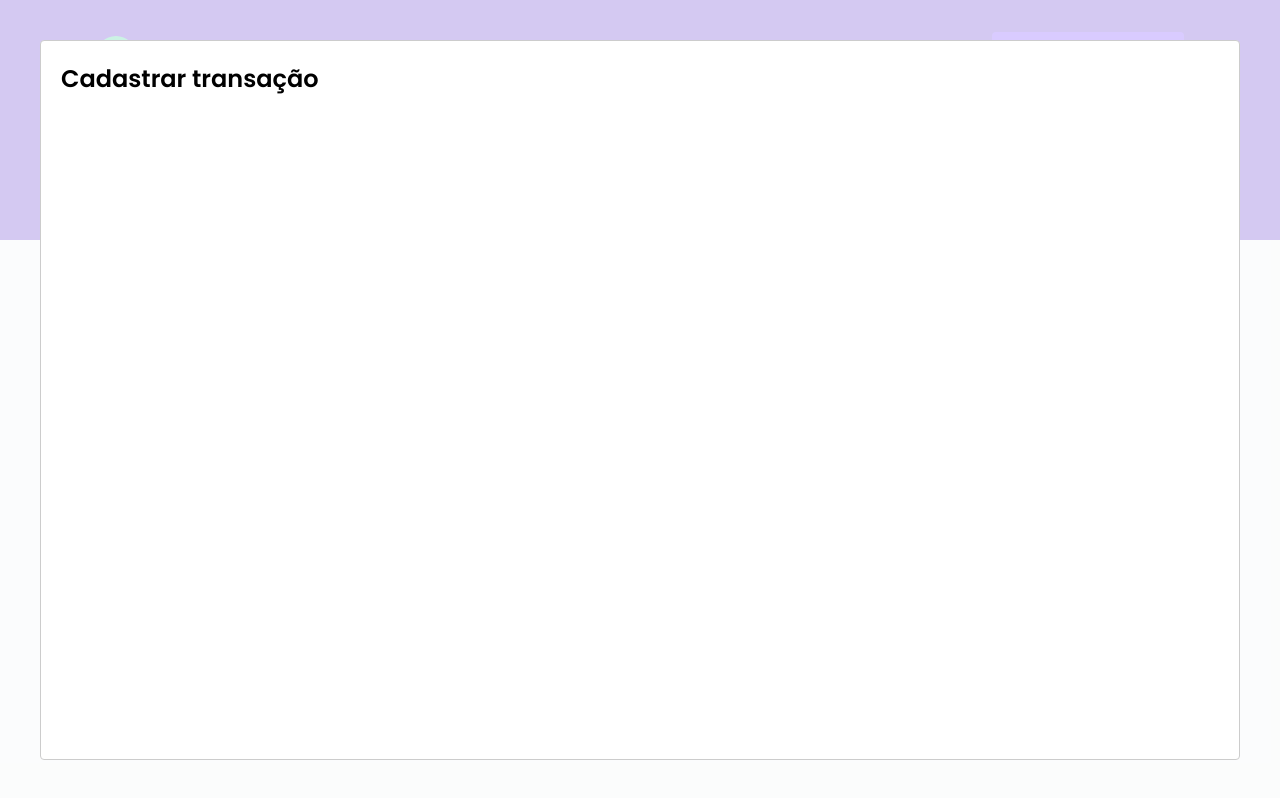
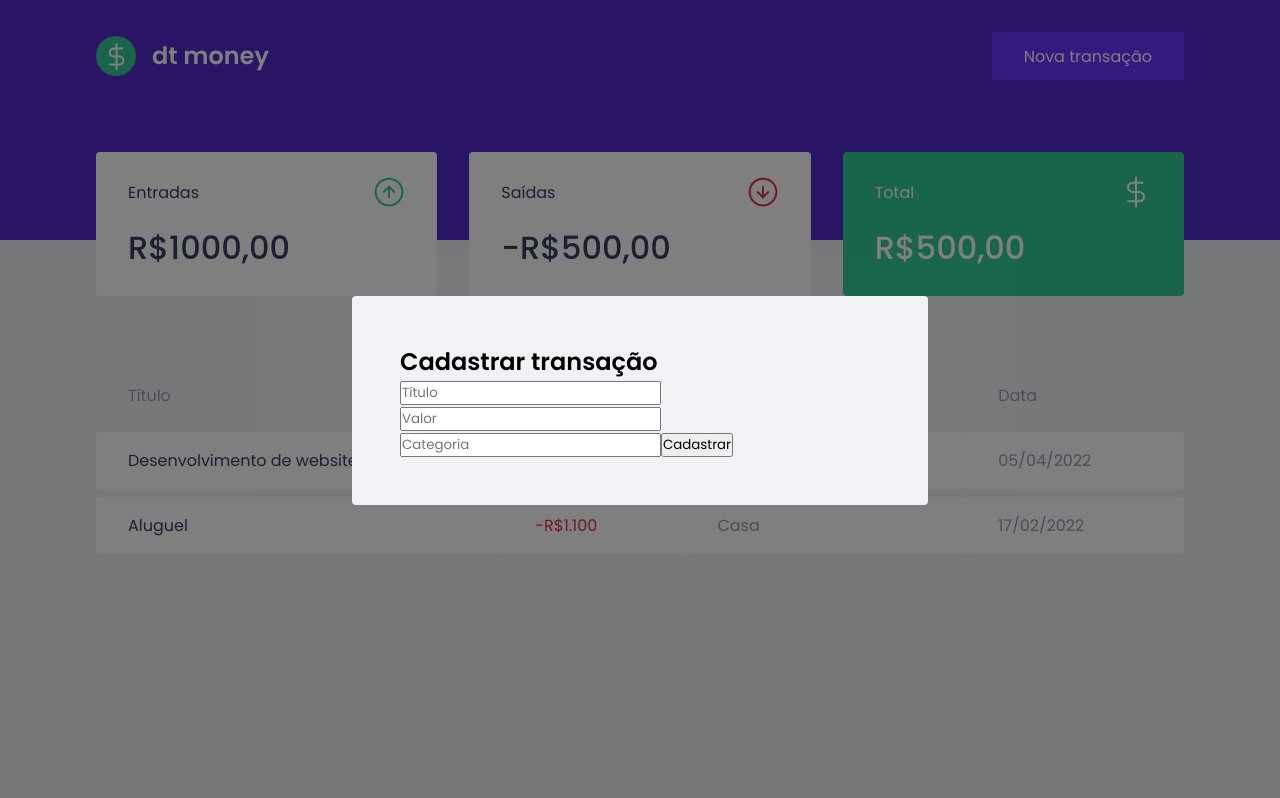
Before and after one commit to Lucas-Onofre/dtmoney, a React (Create React App) app: page / in a window 1280 px wide. Both pictures are taken after a click on the button "Nova transação". Built offline with nearby package versions, Linux system fonts and the light colour scheme; no server answers; what miragejs would draw is missing.

Commit message:
Form structure

```diff
--- a/src/components/NewTransactionModal/index.tsx
+++ b/src/components/NewTransactionModal/index.tsx
@@ -1,4 +1,5 @@
 import Modal from 'react-modal';
+import { Container } from './styles';
 
 interface NewTransactionModalProps{
   isOpen: boolean;
@@ -10,8 +11,29 @@
     <Modal
       isOpen={isOpen}
       onRequestClose={onRequestClose}
+      overlayClassName="react-modal-overlay"
+      className="react-modal-content"
     >
-      <h2>Cadastrar transação</h2>
+      <Container>
+        <h2>Cadastrar transação</h2>
+
+        <input
+          placeholder="Título"
+        />
+
+        <input
+          type="number"
+          placeholder="Valor"
+        />
+
+        <input
+          placeholder="Categoria"
+        />
+
+        <button type="submit">
+          Cadastrar
+        </button>
+      </Container>
     </Modal>
   );
 }
--- a/src/components/NewTransactionModal/styles.ts
+++ b/src/components/NewTransactionModal/styles.ts
@@ -1,3 +1,3 @@
 import styled from 'styled-components';
 
-export const Container = styled.div``;
+export const Container = styled.form``;
--- a/src/styles/global.ts
+++ b/src/styles/global.ts
@@ -55,4 +55,27 @@
     opacity: 0.6;
     cursor: not-allowed;
   }
+
+  .react-modal-overlay {
+    background: rgba(0, 0, 0, 0.5);
+
+    position: fixed;
+    top: 0;
+    bottom: 0;
+    right: 0;
+    left: 0;
+
+    display: flex;
+    align-items: center;
+    justify-content: center;
+  }
+
+  .react-modal-content {
+    width: 100%;
+    max-width: 576px;
+    background: var(--background);
+    padding: 3rem;
+    position: relative;
+    border-radius: 0.25rem;
+  }
 `
```
